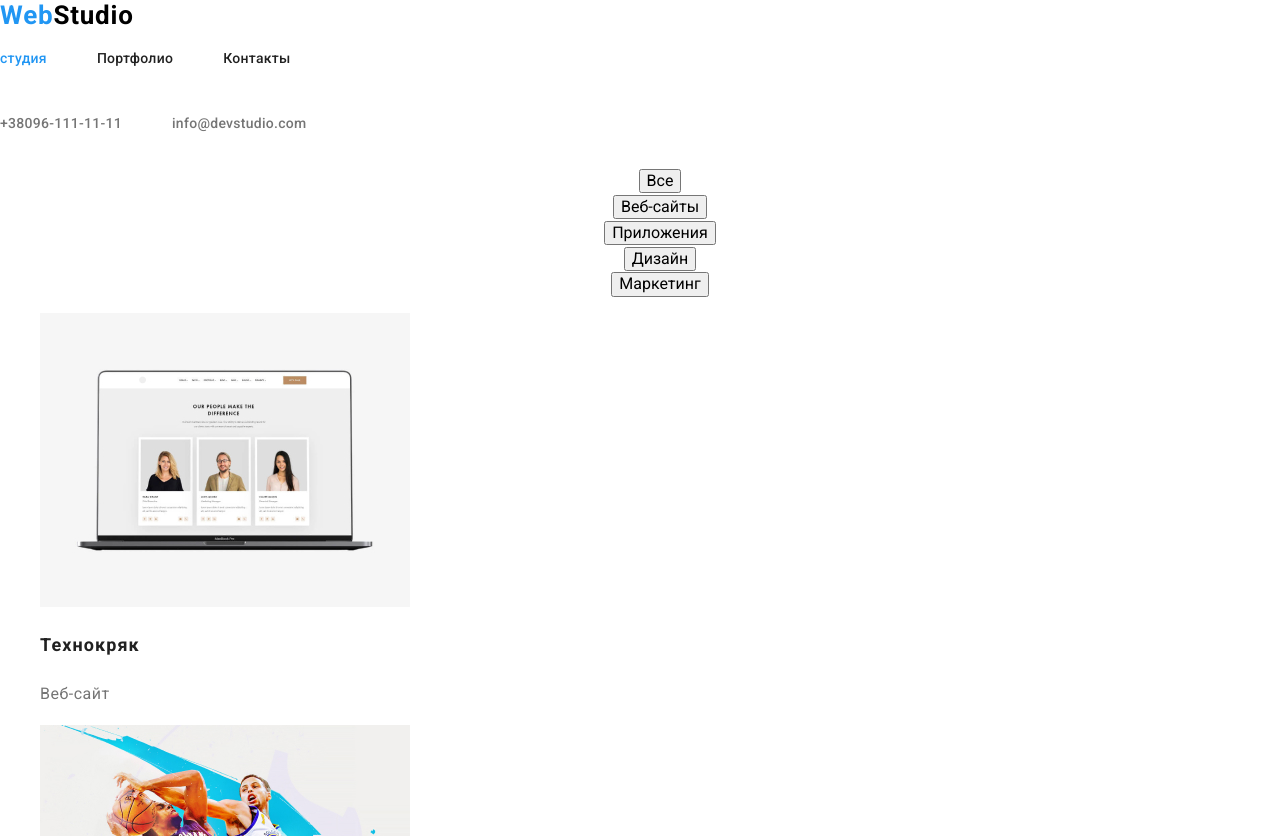
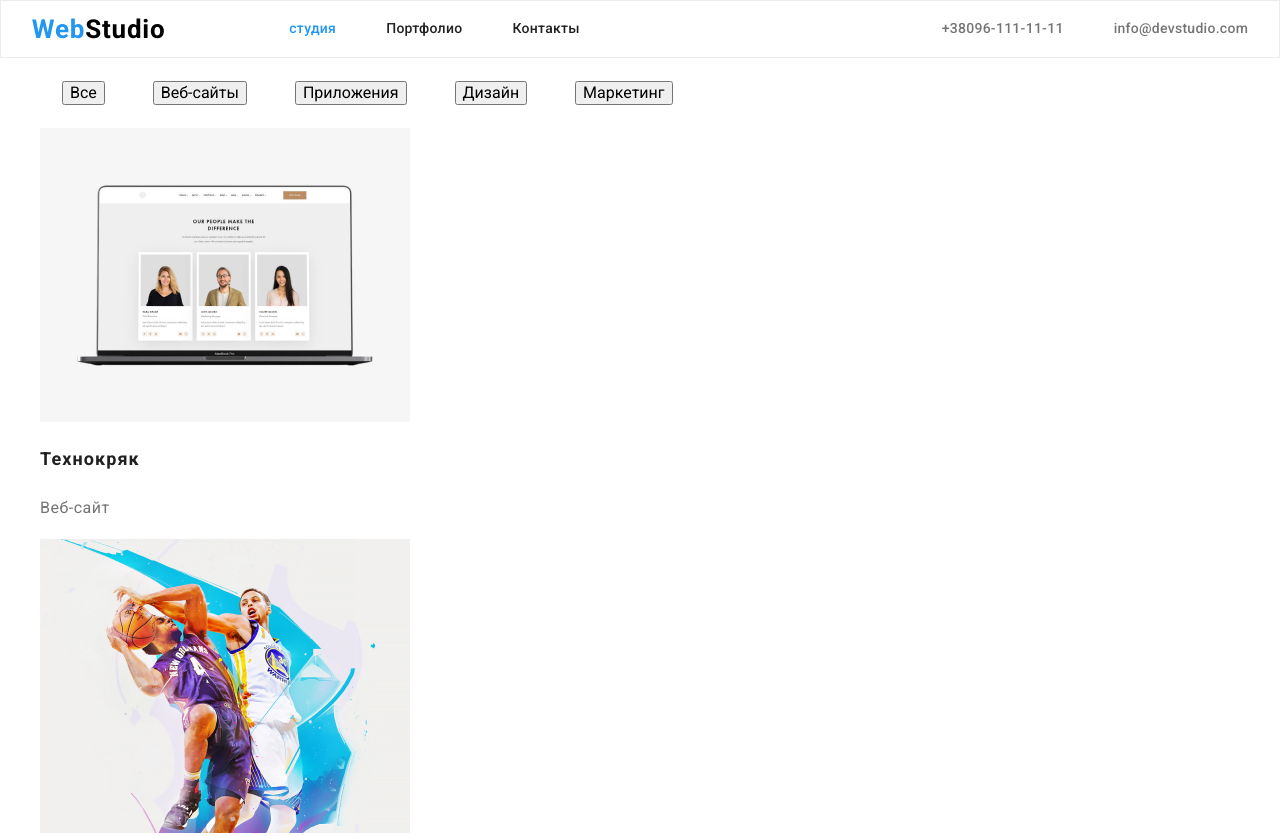
Before and after one commit to 4eptnk/goit-markup-hw-03, a plain HTML site: page portfolio.html in a window 1280 px wide. Shown: the top 836 px of the page. Drawn offline with nearby package versions, Linux system fonts and the light colour scheme.

Commit message:
правки

```diff
--- a/Style/style.css
+++ b/Style/style.css
@@ -26,7 +26,14 @@ li {
   list-style: none;
 }
 
+.container {
+  width: 1170;
+  margin: 0 auto;
+}
 /* header */
+header {
+  border: 1px solid #ececec;
+}
 .container.nav {
   display: flex;
   justify-content: space-evenly;
@@ -34,12 +41,13 @@ li {
 }
 .header-link {
   display: block;
-  padding-top: 20px;
-  padding-bottom: 20px;
+  margin-top: 20px;
+  margin-bottom: 20px;
 }
 .nav-link,
 .connection {
   display: flex;
+  padding: 0;
 }
 .anchor {
   margin-right: 331px;
@@ -48,7 +56,6 @@ li {
   margin-right: 50px;
 }
 .nav-link {
-  padding-inline-start: 0;
   margin-top: auto;
   margin-bottom: auto;
 }
@@ -73,16 +80,16 @@ li {
 }
 .contacts .header-tel {
   display: block;
-  padding-top: 20px;
-  padding-bottom: 20px;
+  margin-top: 20px;
+  margin-bottom: 20px;
   line-height: 1.14;
   letter-spacing: 0.02em;
   color: var(--main-text-color);
 }
 .contacts .header-mail {
   display: block;
-  padding-top: 20px;
-  padding-bottom: 20px;
+  margin-top: 20px;
+  margin-bottom: 20px;
   line-height: 1.14;
   letter-spacing: 0.02em;
   color: var(--main-text-color);
@@ -104,9 +111,13 @@ li {
   line-height: 1.62;
   text-align: center;
   letter-spacing: 0.03em;
-  color: var(--main-text-color);
+  color: #f5f4fa;
   border-radius: 4px;
-  border-color: none;
+  border: 0;
+  padding: 6px 22px;
+  min-width: 73px;
+  display: inline-block;
+  outline: transparent;
 }
 .port-button :active,
 .port-button :hover {
@@ -116,6 +127,7 @@ li {
   box-shadow: 0px 3px 1px rgba(0, 0, 0, 0.1), 0px 1px 2px rgba(0, 0, 0, 0.08),
     0px 2px 2px rgba(0, 0, 0, 0.12);
   border-color: var(--main-logo-color);
+  outline: transparent;
 }
 .port-container .port-title {
   font-weight: 700;
@@ -157,7 +169,6 @@ li {
 
 .hero-section {
   background-color: var(--bcg-main-color);
-  height: 600px;
 }
 .hero.container {
   display: flex;
@@ -173,7 +184,7 @@ li {
   text-transform: uppercase;
   color: var(--main-title-color);
 
-  margin-top: 200px;
+  margin-top: auto;
 }
 .hero-button {
   font-weight: 700;
@@ -265,6 +276,7 @@ li {
   text-align: center;
   letter-spacing: 0.03em;
 
+  margin-bottom: 94px;
   width: 270px;
   background: #ffffff;
   box-shadow: 0px 1px 3px rgba(0, 0, 0, 0.12), 0px 1px 1px rgba(0, 0, 0, 0.14),
@@ -323,6 +335,6 @@ li {
 .footer-address {
   margin-top: 20px;
 }
-.contacts {
+.contacts.footer {
   margin-top: 9px;
 }
--- a/portfolio.html
+++ b/portfolio.html
@@ -20,8 +20,8 @@
     <!--Шапка-->
 
     <header>
-      <div class="container-nav">
-        <a class="logo" href="#" lang="en"
+      <div class="container nav">
+        <a class="logo header" href="#" lang="en"
           ><span class="web">Web</span>Studio</a
         >
         <ul class="nav-link">
@@ -123,12 +123,18 @@
     <!--подвал-->
 
     <footer class="footer-section">
-      <div class="container2">
-        <a class="logo" href="#" lang="en"
-          ><span class="web">Web</span>Studio</a
-        >
-        <address class="address">г. Киев, пр-т Леси Украинки, 26</address>
+      <div class="container footer">
         <ul>
+          <li class="footer-logo">
+            <a class="logo footer" href="#" lang="en">
+              <span class="web">Web</span>Studio
+            </a>
+          </li>
+        </ul>
+        <ul>
+          <li class="footer-address">
+            <p class="address">г. Киев, пр-т Леси Украинки, 26</p>
+          </li>
           <li class="contacts">
             <a class="footer-mail" href="mailto:info@example.com"
               >info@example.com</a
```
Also changed, not shown: index.html (+4 -4 lines).
